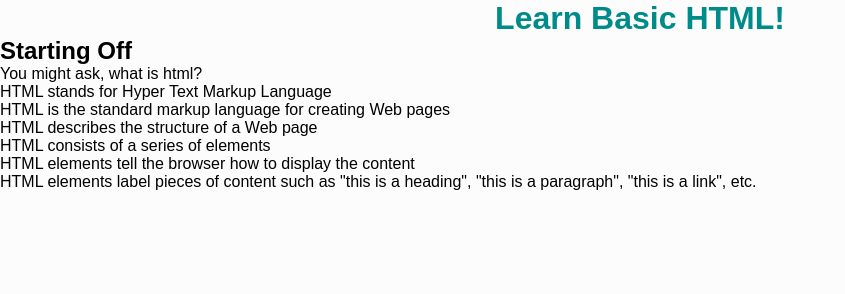
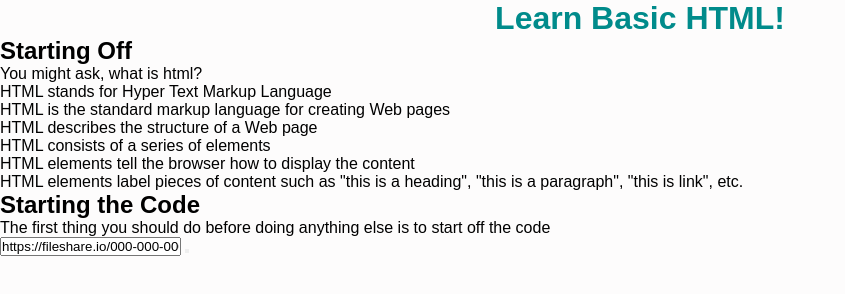
Before and after one commit to Par4Vx/GoogleWebsite, a plain HTML site: page index.html in a window 1280 px wide. Shown: the whole page, without its empty margins (0-845 px from the left). Drawn offline with Linux system fonts and the light colour scheme.

Commit message:
Update index.html

```diff
--- a/index.html
+++ b/index.html
@@ -16,8 +16,20 @@
   <li>HTML describes the structure of a Web page</li>
   <li>HTML consists of a series of elements</li>
   <li>HTML elements tell the browser how to display the content</li>
-  <li>HTML elements label pieces of content such as "this is a heading", "this is a paragraph", "this is a link", etc.</li>
+  <li>HTML elements label pieces of content such as "this is a heading", "this is a paragraph", "this is 		link", etc.</li>
+  </ul>
 
-    </u>
+  <h2>Starting the Code</h2>
+  <p>The first thing you should do before doing anything else is to start off the code</p>
+
+    <div class="copy-text">
+    <input type="text" class="text"
+    value="https://fileshare.io/000-000-000">
+    <button>
+    <i class="fa fa-clone"></i>
+
+    </button>
+    </div>
+</div>
 </body>
 </html>
```
